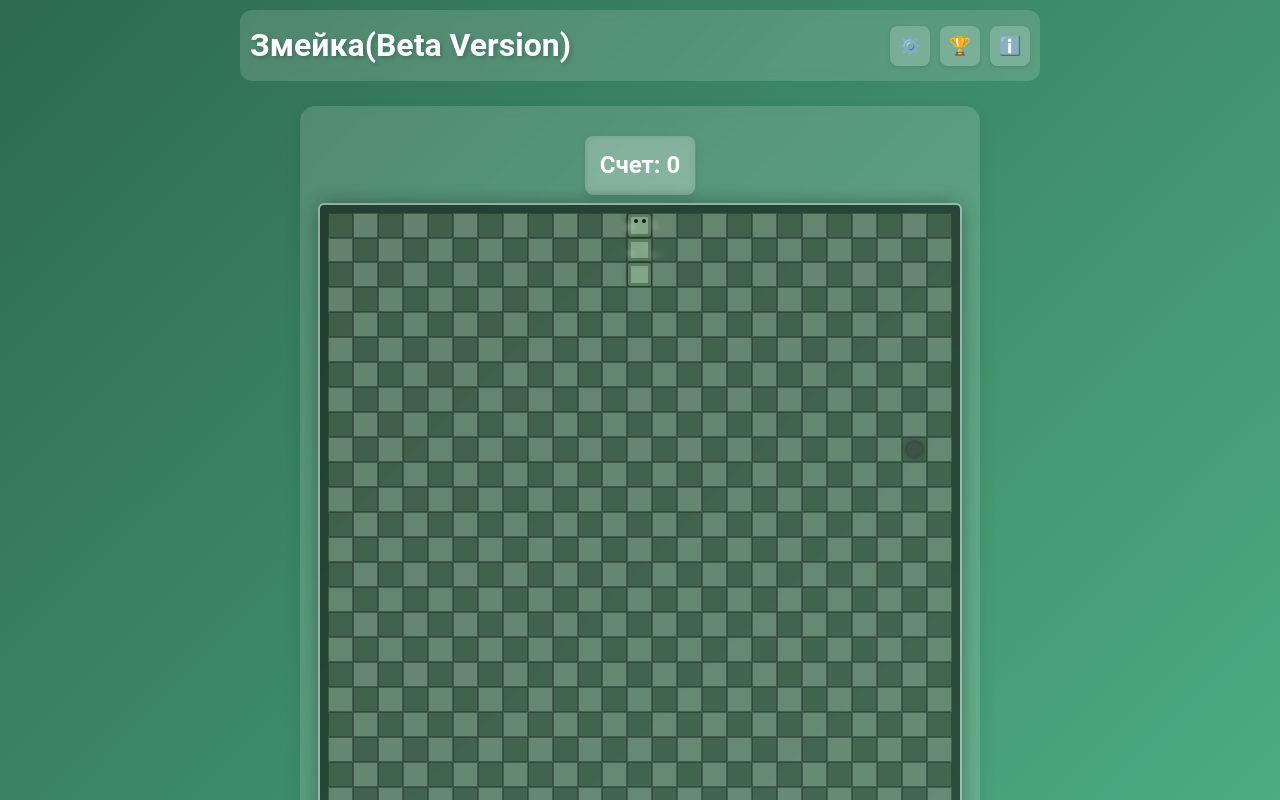
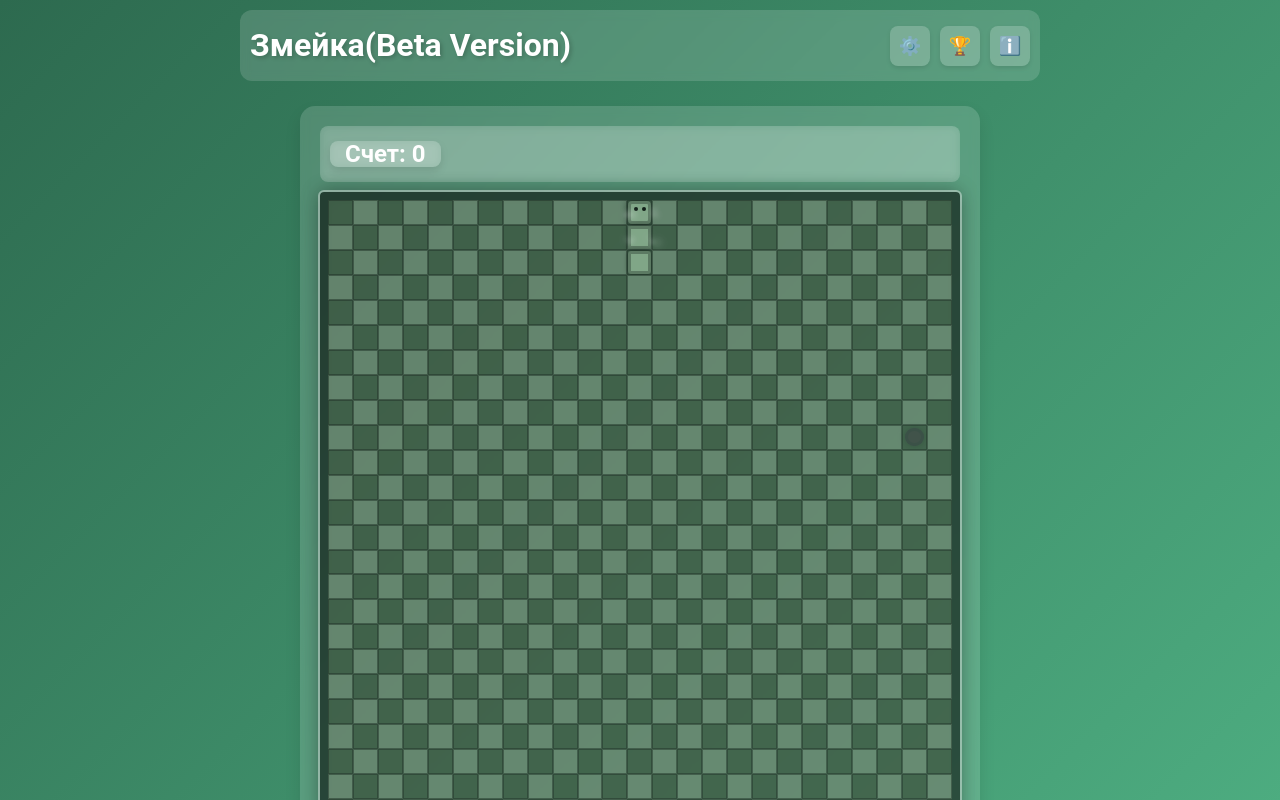
Before and after one commit to Foxeleon/react-snake, a React (Vite) app: page / in a window 1280 px wide. Both pictures are taken after a click on the button "НАЧАТЬ ИГРУ". Shown: the top 800 px of the page. Built offline with nearby package versions, Linux system fonts and the light colour scheme.

Commit message:
x2 points styles and logic optimisation

```diff
--- a/src/components/Game.module.css
+++ b/src/components/Game.module.css
@@ -247,6 +247,21 @@
   align-items: center;
 }
 
+/* Верхняя панель с игровыми элементами управления */
+.gameTopPanel {
+  display: flex;
+  flex-direction: row;
+  justify-content: space-between;
+  align-items: center;
+  width: 100%;
+  padding: 5px 10px;
+  margin-bottom: 10px;
+  border-radius: 8px;
+  background: rgba(255, 255, 255, 0.15);
+  backdrop-filter: blur(5px);
+  box-sizing: border-box;
+}
+
 /* Стилизация индикатора счета */
 .scoreIndicator {
   font-size: 1.5rem;
@@ -254,10 +269,22 @@
   background: rgba(255, 255, 255, 0.15);
   padding: 10px 15px;
   border-radius: 8px;
-  margin: 10px;
   backdrop-filter: blur(4px);
   box-shadow: 0 4px 8px rgba(0, 0, 0, 0.1);
   display: inline-flex;
+  flex-shrink: 0;
+  height: 26px;
+  align-items: center;
+}
+
+/* Контейнер для индикатора удвоения очков */
+.doublePointsContainer {
+  min-width: 145px; /* Фиксированная ширина для десктопной версии */
+  min-height: 46px; /* Минимальная высота для сохранения пространства */
+  display: flex;
+  justify-content: center;
+  align-items: center;
+  flex-shrink: 0;
 }
 
 /* Панель управления */
@@ -270,21 +297,62 @@
 /* Мобильные контроллеры над игровым полем */
 .mobileGameControls {
   display: none;
-  flex-direction: row;
-  justify-content: space-between;
-  align-items: center;
-  padding: 5px 10px;
-  margin-bottom: 10px;
-  width: 100%;
-  background: rgba(255, 255, 255, 0.15);
-  border-radius: 8px;
-  backdrop-filter: blur(5px);
 }
 
 /* Контейнер для мобильных кнопок игры */
 .mobileGameButtons {
   display: flex;
   gap: 10px;
+  flex-shrink: 0;
+}
+
+/* Индикатор удвоения очков */
+.doublePointsIndicator {
+  background-color: rgba(255, 215, 0, 0.8);
+  color: #333;
+  padding: 10px 15px;
+  border-radius: 8px;
+  font-weight: bold;
+  text-align: center;
+  animation: pulse 1.5s infinite;
+  box-shadow: 0 0 10px rgba(255, 215, 0, 0.6);
+  border: 2px solid #ffd700;
+  flex-shrink: 0;
+  white-space: nowrap;
+  height: 26px;
+  display: flex;
+  align-items: center;
+}
+
+/* Мобильная версия индикатора удвоения очков */
+.mobileDoublePointsIndicator {
+  background-color: rgba(255, 215, 0, 0.8);
+  color: #333;
+  padding: 4px 8px;
+  border-radius: 8px;
+  font-weight: bold;
+  font-size: 1rem;
+  text-align: center;
+  animation: pulse 1.5s infinite;
+  box-shadow: 0 0 10px rgba(255, 215, 0, 0.6);
+  border: 2px solid #ffd700;
+  flex-shrink: 0;
+  height: 26px;
+  display: flex;
+  align-items: center;
+}
+
+/* Анимация пульсации */
+@keyframes pulse {
+  0% { transform: scale(1); }
+  50% { transform: scale(1.05); }
+  100% { transform: scale(1); }
+}
+
+/* Таймер удвоения очков */
+.doublePointsTimer {
+  font-size: 0.9em;
+  margin-top: 2px;
 }
 
 /* Стили для мобильной кнопки "Начать игру" */
@@ -333,20 +401,23 @@
     align-items: center;
   }
 
-  /* Отображаем мобильные контроллеры */
-  .mobileGameControls {
-    display: flex;
-  }
-
   /* Уменьшаем размер индикатора счета */
   .scoreIndicator {
     font-size: 1.2rem;
     padding: 5px 10px;
+    margin: 0;
   }
 
-  /* Скрываем десктопные контроллеры */
-  .desktopGameControls {
-    display: none;
+  /* Корректировка для мобильного индикатора удвоения очков */
+  .mobileDoublePointsIndicator {
+    font-size: 0.9rem;
+    padding: 3px 6px;
+  }
+
+  /* Уменьшаем зарезервированное пространство для мобильной версии */
+  .doublePointsContainer {
+    min-width: 80px;
+    min-height: 30px;
   }
 }
 
@@ -361,4 +432,15 @@
     font-size: 1rem;
     padding: 4px 8px;
   }
+
+  /* Уменьшаем еще сильнее для очень маленьких экранов */
+  .doublePointsContainer {
+    min-width: 60px;
+    min-height: 26px;
+  }
+
+  .mobileDoublePointsIndicator {
+    font-size: 0.8rem;
+    padding: 2px 5px;
+  }
 }
--- a/src/components/Game.tsx
+++ b/src/components/Game.tsx
@@ -1,4 +1,4 @@
-import React, { useEffect, useState } from 'react';
+import React, { useEffect, useState, useCallback, useRef } from 'react';
 import { GameBoard } from './GameBoard';
 import { GameControls } from './GameControls';
 import { GameSettings } from './GameSettings';
@@ -24,11 +24,17 @@ const Game: React.FC = () => {
     loadSettings,
     toggleSettings,
     toggleRecords,
-    toggleLegend
+    toggleLegend,
+    doublePointsActive,
+    doublePointsEndTime
   } = useGameStore();
 
   // Определяем, на мобильном ли устройстве
   const [isMobile, setIsMobile] = useState(false);
+
+  // Отслеживаем время паузы для корректировки таймера удвоения очков
+  const pauseStartTimeRef = useRef<number | null>(null);
+  const pauseTotalDurationRef = useRef<number>(0);
 
   // Обновляем состояние isMobile при изменении размера окна
   useEffect(() => {
@@ -53,13 +59,83 @@ const Game: React.FC = () => {
     loadSettings();
   }, [loadSettings]);
 
+  // Отслеживание времени паузы
+  useEffect(() => {
+    if (isPaused && isPlaying && !pauseStartTimeRef.current) {
+      // Запоминаем время начала паузы
+      pauseStartTimeRef.current = Date.now();
+    } else if (!isPaused && pauseStartTimeRef.current) {
+      // Вычисляем продолжительность паузы и добавляем к общей продолжительности
+      const pauseDuration = Date.now() - pauseStartTimeRef.current;
+      pauseTotalDurationRef.current += pauseDuration;
+      pauseStartTimeRef.current = null;
+    }
+  }, [isPaused, isPlaying]);
+
   // Обработчик для запуска игры
   const handleStartGame = () => {
+    // Сбрасываем счетчики паузы при начале новой игры
+    pauseStartTimeRef.current = null;
+    pauseTotalDurationRef.current = 0;
     startGame();
   };
 
+  // Для расчета оставшегося времени удвоения очков, мемоизируем функцию
+  const getDoublePointsTimeLeft = useCallback((): number => {
+    if (!doublePointsActive || !doublePointsEndTime) return 0;
+
+    const now = Date.now();
+
+    // Корректируем расчет с учетом времени, проведенного на паузе
+    let adjustedEndTime = doublePointsEndTime + pauseTotalDurationRef.current;
+
+    // Если сейчас пауза, не учитываем текущее время паузы
+    if (isPaused && pauseStartTimeRef.current) {
+      const currentPauseDuration = now - pauseStartTimeRef.current;
+      adjustedEndTime += currentPauseDuration;
+    }
+
+    const timeLeft = Math.max(0, adjustedEndTime - now);
+    return Math.ceil(timeLeft / 1000); // округляем до секунд
+  }, [doublePointsActive, doublePointsEndTime, isPaused]);
+
+  // Обновление таймера каждую секунду
+  const [timeLeft, setTimeLeft] = useState<number>(getDoublePointsTimeLeft());
+
+  useEffect(() => {
+    if (!doublePointsActive) return;
+
+    // Не запускаем интервал, если игра на паузе
+    if (isPaused) return;
+
+    const timerId = setInterval(() => {
+      setTimeLeft(getDoublePointsTimeLeft());
+    }, 1000);
+
+    return () => clearInterval(timerId);
+  }, [doublePointsActive, getDoublePointsTimeLeft, isPaused]);
+
   // Определяем классы для фона в зависимости от темы и окружения
   const containerClasses = `${styles.gameContainer} ${styles[settings.environment]} ${settings.theme === 'dark' ? styles.dark : ''}`;
+
+  // Рендер индикатора удвоения очков
+  const renderDoublePointsIndicator = () => {
+    if (!doublePointsActive) return null;
+
+    if (isMobile) {
+      return (
+        <div className={styles.mobileDoublePointsIndicator}>
+          x2 ({timeLeft}с)
+        </div>
+      );
+    }
+
+    return (
+      <div className={styles.doublePointsIndicator}>
+        ОЧКИ УДВОЕНЫ! ({timeLeft}с)
+      </div>
+    );
+  };
 
   return (
     <div className={containerClasses}>
@@ -83,10 +159,15 @@ const Game: React.FC = () => {
       </div>
 
       <div className={styles.boardBackground}>
-        {/* Панель над игровым полем */}
-        <div className={isMobile ? styles.mobileGameControls : styles.desktopGameControls}>
+        {/* Панель с общими элементами для всех версий */}
+        <div className={styles.gameTopPanel}>
           <div className={styles.scoreIndicator}>
             Счет: {score}
+          </div>
+
+          {/* Зарезервированное место для индикатора удвоения очков */}
+          <div className={styles.doublePointsContainer}>
+            {renderDoublePointsIndicator()}
           </div>
 
           {/* Кнопки управления игрой для мобильной версии */}
--- a/src/constants/game.ts
+++ b/src/constants/game.ts
@@ -51,7 +51,7 @@ export const FOOD_SPAWN_PROBABILITIES = {
   common: 0.6,   // 60% шанс обычной еды
   medium: 0.2,   // 20% шанс средней еды
   rare: 0.05,    // 5% шанс редкой еды
-  special: 0.1,  // 10% шанс особой еды
+  special: 0.8,  // 10% шанс особой еды
   penalty: 0.15  // 15% шанс штрафной еды
 };
 
--- a/src/store/gameStore.ts
+++ b/src/store/gameStore.ts
@@ -25,7 +25,8 @@ import {
   INITIAL_SPEED,
   SPEED_INCREASE_RATE,
   DEFAULT_FIELD_SELECTION_MODE,
-  ENVIRONMENT_FOOD_MAPPING
+  ENVIRONMENT_FOOD_MAPPING,
+  DOUBLE_POINTS_DURATION
 } from '@/constants/game';
 import { loadSettings, loadRecords, saveSettings, addRecord } from '@/utils/storage';
 
@@ -324,7 +325,7 @@ export const useGameStore = create<GameStore>((set, get) => {
         if (eatenFood.type === 'special') {
           // Особая еда - включаем удвоение очков на определенное время
           newDoublePointsActive = true;
-          newDoublePointsEndTime = Date.now() + 10000; // 10 секунд удвоения
+          newDoublePointsEndTime = Date.now() + DOUBLE_POINTS_DURATION; // 15 секунд удвоения согласно константе
         } else {
           // Обычная еда - добавляем очки
           newScore += pointsGained;
```
Also changed, not shown: src/components/GameBoard.tsx (+0 -14 lines).
